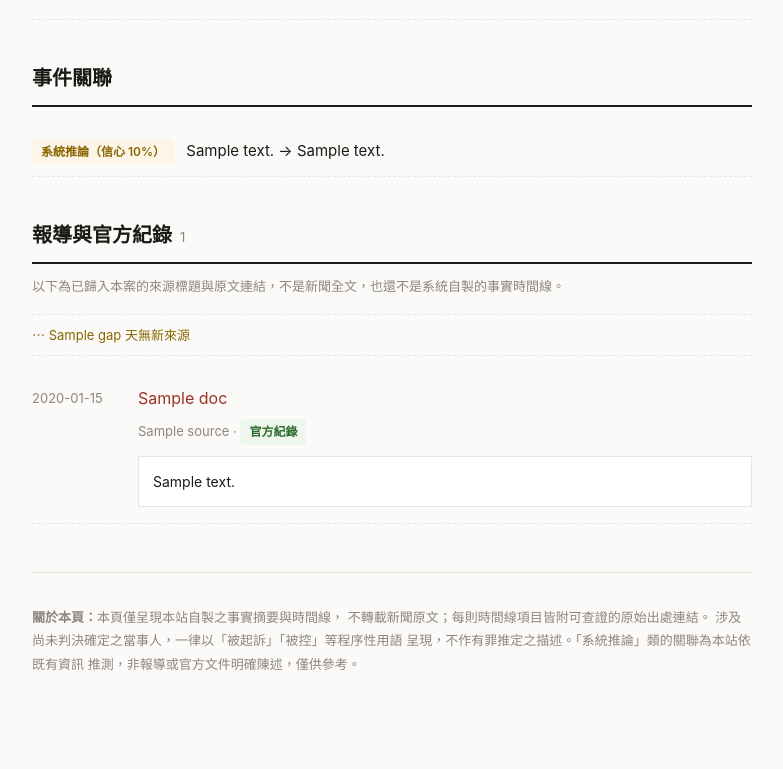
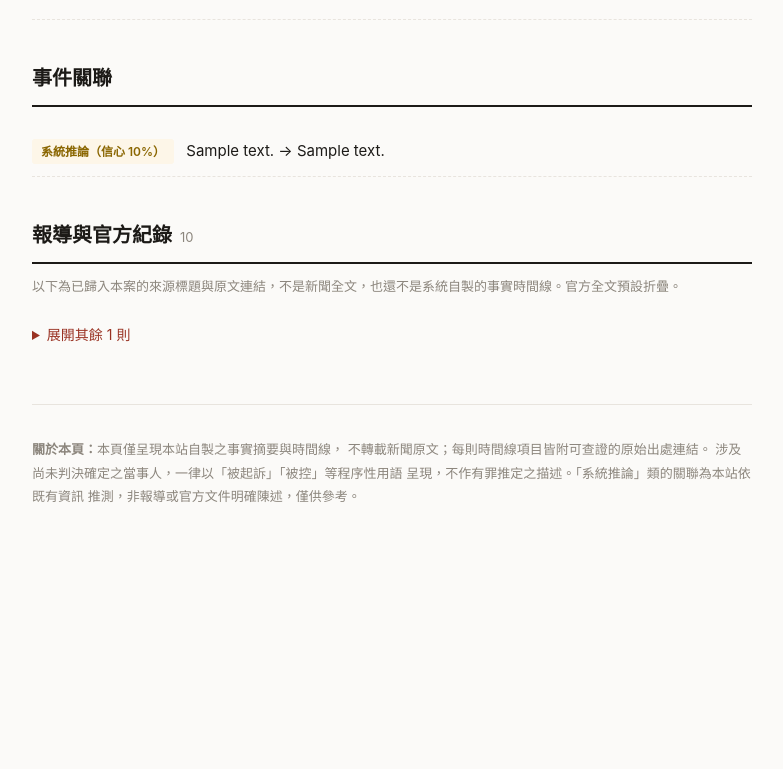
Before and after one commit to Leonardo-Classroom/news-event-tracker, a Django app: template templates/public/case_detail.html in a window 1280 px wide. Shown: the part 648-1417 px from the top of the page, without its empty margins (248-1031 px from the left). After the commit the page ends 1150 px from the top, so only its background shows below. Run offline with Django 5.2, Linux system fonts and the light colour scheme; the template is opened without the code that fills it: most values are stand-ins (such as "Sample title", 1, 10 or a date in 2020).

Commit message:
京華城案公開頁把 30 萬字的裁判書頁面（含整段 JS）和 373 則來源一次攤開，單行長字串把版面撐破。
官方全文與超出預覽的來源改為 details 預設折疊，展開後限制高度並強制斷行。

```diff
--- a/static/public/app.css
+++ b/static/public/app.css
@@ -125,7 +125,7 @@ a:hover { text-decoration: underline; }
   flex: 0 0 90px; font-size: 13px; color: var(--text-3); padding-top: 2px;
 }
 .timeline-item .body { flex: 1; }
-.timeline-item .fact { font-size: 16px; line-height: 1.8; }
+.timeline-item .fact { font-size: 16px; line-height: 1.8; overflow-wrap: anywhere; }
 .timeline-item .source-link {
   display: inline-block; margin-top: 6px; font-size: 13px;
   color: var(--text-3);
@@ -152,10 +152,19 @@ a:hover { text-decoration: underline; }
   border-top: 1px dashed var(--border); border-bottom: 1px dashed var(--border);
   font-size: 13px; color: var(--inferred);
 }
+.fold { margin: 16px 0 8px; }
+.fold > summary {
+  cursor: pointer; font-size: 14px; color: var(--accent);
+  padding: 8px 0;
+}
+.fold > summary:hover { text-decoration: underline; }
+.official-fold { margin-top: 8px; }
 .official-body {
   margin-top: 10px; padding: 12px 14px;
   background: var(--surface); border: 1px solid var(--border);
   font-size: 14px; line-height: 1.8; white-space: pre-wrap;
+  overflow-wrap: anywhere; word-break: break-word;
+  overflow: auto; max-height: 70vh; max-width: 100%;
 }
 
 .footer-note {
--- /dev/null
+++ b/templates/public/_source_items.html
@@ -0,0 +1,23 @@
+{% for item in items %}
+  {% if item.gap %}
+    <div class="source-gap">⋯ {{ item.gap }} 天無新來源</div>
+  {% endif %}
+  <div class="timeline-item">
+    <div class="date">{{ item.doc.published_at|date:"Y-m-d"|default:"日期不明" }}</div>
+    <div class="body">
+      <div class="fact">
+        <a href="{{ item.doc.url }}" target="_blank" rel="noopener nofollow">{{ item.doc.title }}</a>
+      </div>
+      <div class="source-link">
+        {{ item.doc.source }}
+        {% if item.doc.body %} · <span class="tag active">官方紀錄</span>{% endif %}
+      </div>
+      {% if item.doc.body %}
+      <details class="fold official-fold">
+        <summary>展開官方全文（{{ item.doc.body|length }} 字）</summary>
+        <div class="official-body">{{ item.doc.body }}</div>
+      </details>
+      {% endif %}
+    </div>
+  </div>
+{% endfor %}
--- a/templates/public/case_detail.html
+++ b/templates/public/case_detail.html
@@ -63,29 +63,16 @@
   {% endfor %}
   {% endif %}
 
-  {% if sources %}
-  <h2 class="section-title">報導與官方紀錄<span class="count">{{ sources|length }}</span></h2>
-  <p class="section-note">以下為已歸入本案的來源標題與原文連結，不是新聞全文，也還不是系統自製的事實時間線。</p>
-  {% for item in sources %}
-    {% if item.gap %}
-      <div class="source-gap">⋯ {{ item.gap }} 天無新來源</div>
-    {% endif %}
-    <div class="timeline-item">
-      <div class="date">{{ item.doc.published_at|date:"Y-m-d"|default:"日期不明" }}</div>
-      <div class="body">
-        <div class="fact">
-          <a href="{{ item.doc.url }}" target="_blank" rel="noopener nofollow">{{ item.doc.title }}</a>
-        </div>
-        <div class="source-link">
-          {{ item.doc.source }}
-          {% if item.doc.body %} · <span class="tag active">官方紀錄</span>{% endif %}
-        </div>
-        {% if item.doc.body %}
-          <div class="official-body">{{ item.doc.body }}</div>
-        {% endif %}
-      </div>
-    </div>
-  {% endfor %}
+  {% if source_total %}
+  <h2 class="section-title">報導與官方紀錄<span class="count">{{ source_total }}</span></h2>
+  <p class="section-note">以下為已歸入本案的來源標題與原文連結，不是新聞全文，也還不是系統自製的事實時間線。官方全文預設折疊。</p>
+  {% include "public/_source_items.html" with items=sources_head %}
+  {% if sources_tail %}
+  <details class="fold">
+    <summary>展開其餘 {{ sources_tail|length }} 則</summary>
+    {% include "public/_source_items.html" with items=sources_tail %}
+  </details>
+  {% endif %}
   {% endif %}
 
   <div class="footer-note">
```
Also changed, not shown: apps/public/views.py (+7 -1 lines), tests/public/test_views.py (+22 -0 lines).
